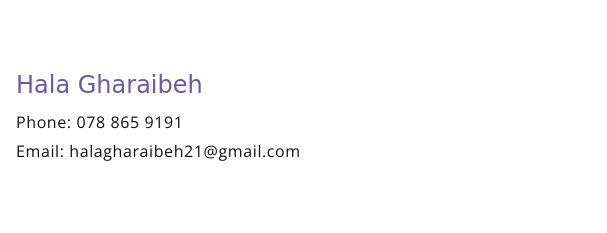
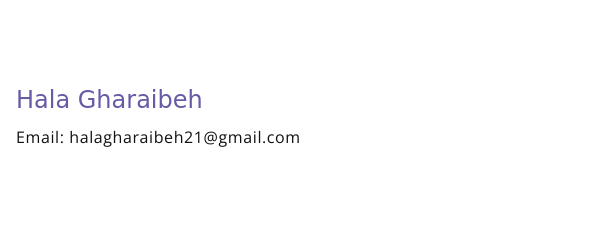
Before and after one commit to halagharaibeh21/Portfolio, a website: page index.html in a window 1280 px wide. Shown: the part 2644-2877 px from the top of the page, 239-846 px from the left. Drawn offline with nearby package versions, Linux system fonts and the light colour scheme; a web font is replaced by a local one.

Commit message:
Update index.html

```diff
--- a/index.html
+++ b/index.html
@@ -219,7 +219,6 @@
         <img src="https://cdn-icons-png.freepik.com/256/15636/15636328.png?semt=ais_hybrid" alt="Hala's Image" />
         <div class="details">
           <h2>Hala Gharaibeh</h2>
-          <p><strong>Phone:</strong> 078 865 9191</p>
           <p><strong>Email:</strong> halagharaibeh21@gmail.com</p>
         </div>
       </div>
```
